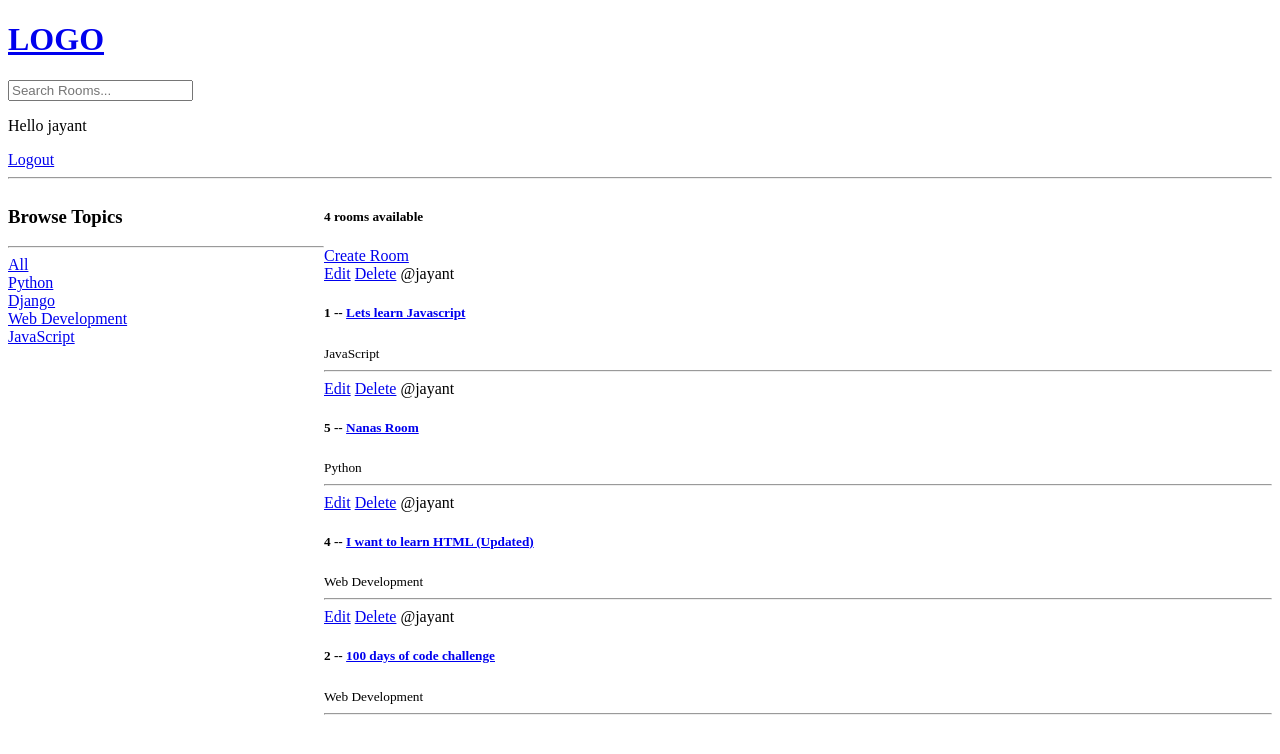
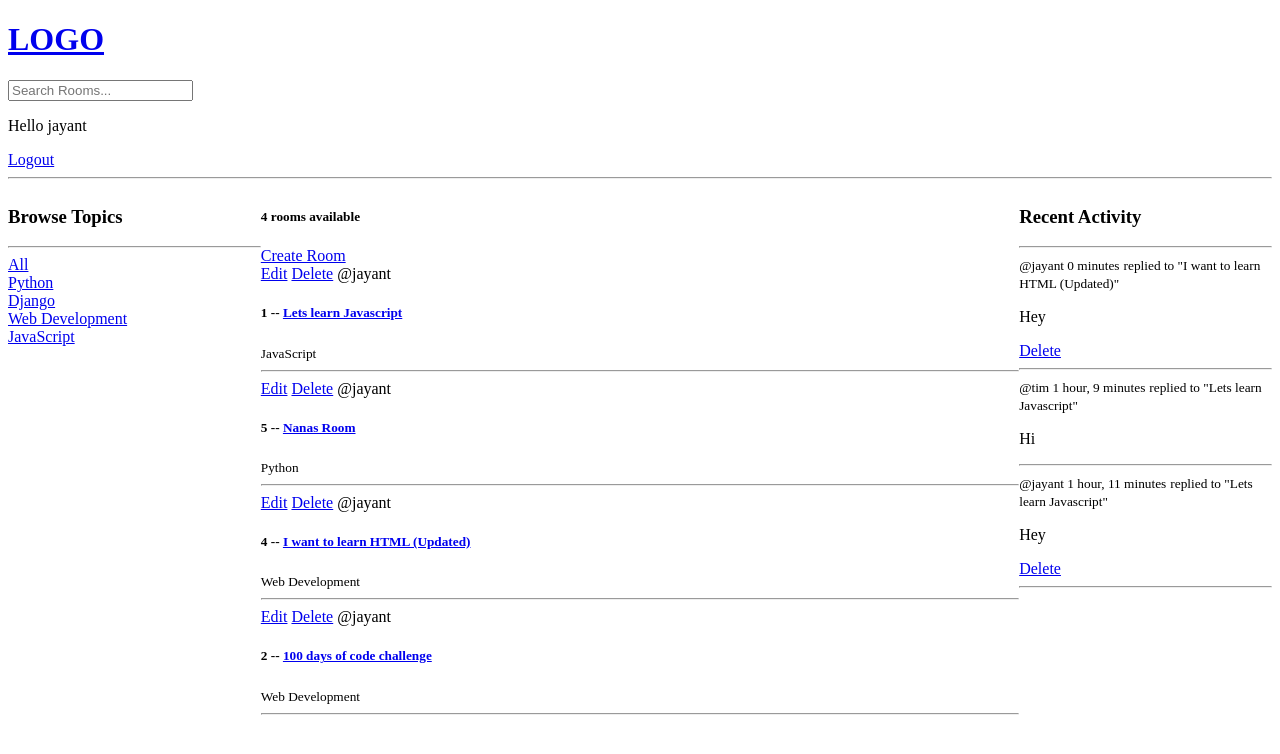
Before and after one commit to JayantThathireddy/StudyApp, a Django app: page / in a window 1280 px wide. Shown: the top 754 px of the page. Run offline with Django 5.2, Linux system fonts and the light colour scheme; a user stored in the database is signed in; data comes from the database, SQL or seed files in the repository; both versions use the stored data as it was after the commit.

Commit message:
Activity Feed

```diff
--- a/base/models.py
+++ b/base/models.py
@@ -34,6 +34,8 @@ class Message(models.Model):
     updated = models.DateTimeField(auto_now=True)
     created = models.DateTimeField(auto_now_add=True)
 
+    class Meta:
+        ordering = ['-updated', '-created']
 
     def __str__(self):
         return self.body[0:50]
--- /dev/null
+++ b/base/templates/base/activity_component.html
@@ -0,0 +1,14 @@
+<h3>Recent Activity</h3>
+<hr>
+{% for message in room_messages %}
+    <div>
+        <small>@{{message.user}}  {{message.created|timesince}}</small>
+        <small>replied to "{{message.room}}"</small>
+
+        <p>{{message}}</p>
+        {% if request.user == message.user %}
+            <a href="{% url 'delete-message' message.id %}">Delete</a>
+        {% endif %}
+        <hr>
+    </div>
+{% endfor %}
--- /dev/null
+++ b/base/templates/base/feed_component.html
@@ -0,0 +1,15 @@
+<div>
+    {% for room in rooms %}
+    <div>
+        {% if request.user == room.host %}
+        <a href="{% url 'update-room' room.id %}">Edit</a>
+        <a href="{% url 'delete-room' room.id %}">Delete</a>
+        {% endif %}
+        <span>@{{room.host.username}}</span>
+        <h5>{{room.id}} -- <a href="{% url 'room' room.id %}">{{room.name}}</a></h5>
+        <small>{{room.topic.name}}</small>
+        <hr>
+    </div>
+
+    {% endfor %}
+</div>
--- a/base/templates/base/home.html
+++ b/base/templates/base/home.html
@@ -5,26 +5,14 @@
 <style>
     .home-container{
         display: grid;
-        grid-template-columns: 1fr 3fr;
+        grid-template-columns: 1fr 3fr 1fr;
     }
 </style>
 
 <div class="home-container">
 
     <div>
-        <h3>Browse Topics</h3>
-        <hr>
-        <div>
-            <a href="{% url 'home' %}">All</a>
-        </div>
-
-        {% for topic in topics %}
-
-            <div>
-                <a href="{% url 'home' %}?q={{topic.name}}">{{topic}}</a>
-            </div>
-
-        {% endfor %}
+        {% include 'base/topics_component.html' %}
     </div>
 
     <div>
@@ -32,27 +20,13 @@
         <h5>{{room_count}} rooms available</h5>
         <a href="{% url 'create-room' %}">Create Room</a>
 
-        <div>
-            {% for room in rooms %}
-            <div>
-                {% if request.user == room.host %}
-                <a href="{% url 'update-room' room.id %}">Edit</a>
-                <a href="{% url 'delete-room' room.id %}">Delete</a>
-                {% endif %}
-                <span>@{{room.host.username}}</span>
-                <h5>{{room.id}} -- <a href="{% url 'room' room.id %}">{{room.name}}</a></h5>
-                <small>{{room.topic.name}}</small>
-                <hr>
-            </div>
-
-            {% endfor %}
-        </div>
-
-
-
+        {% include 'base/feed_component.html' %}
 
     </div>
 
+    <div>
+        {% include 'base/activity_component.html' %}
+    </div>
 
 
 </div>
--- /dev/null
+++ b/base/templates/base/topics_component.html
@@ -0,0 +1,13 @@
+<h3>Browse Topics</h3>
+<hr>
+<div>
+    <a href="{% url 'home' %}">All</a>
+</div>
+
+{% for topic in topics %}
+
+    <div>
+        <a href="{% url 'home' %}?q={{topic.name}}">{{topic}}</a>
+    </div>
+
+{% endfor %}
--- a/base/views.py
+++ b/base/views.py
@@ -74,12 +74,14 @@ def home(request):
         )
     topics = Topic.objects.all()
     room_count = rooms.count()
-    context = {'rooms':rooms, 'topics': topics, 'room_count': room_count}
+    room_messages = Message.objects.filter(Q(room__topic__name__icontains=q))
+
+    context = {'rooms':rooms, 'topics': topics, 'room_count': room_count, 'room_messages': room_messages}
     return render(request, 'base/home.html', context)
 
 def room(request, pk):
     room = Room.objects.get(id=pk)
-    room_messages = room.message_set.all().order_by('-created')
+    room_messages = room.message_set.all()
     participants = room.participants.all()
     if request.method == 'POST':
         message = Message.objects.create(
```
Also changed, not shown: db.sqlite3.
